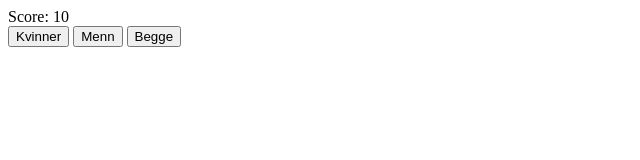
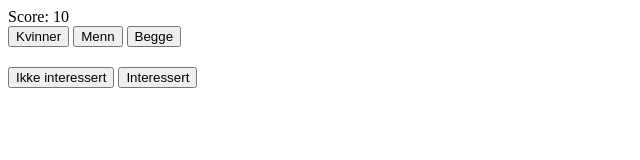
Before and after one commit to YamenMusahher/Arbeidskravet-2, a plain HTML site: page index.html in a window 1280 px wide. Shown: the whole page, without its empty margins (0-640 px from the left). Drawn offline with Linux system fonts and the light colour scheme.

Commit message:
Legger inn 2 knapper interessert ikke interessert.

```diff
--- a/index.html
+++ b/index.html
@@ -19,5 +19,12 @@
             <h2 class="profil-navn"></h2>
             <h2 class="profil-bosted"></h2>
         </div>
+
+        <div class="buttons">
+
+            <button class="not-interested-btn">Ikke interessert</button>
+            <button class="interested-btn">Interessert</button>
+
+        </div>
 </body>
 </html>
```
